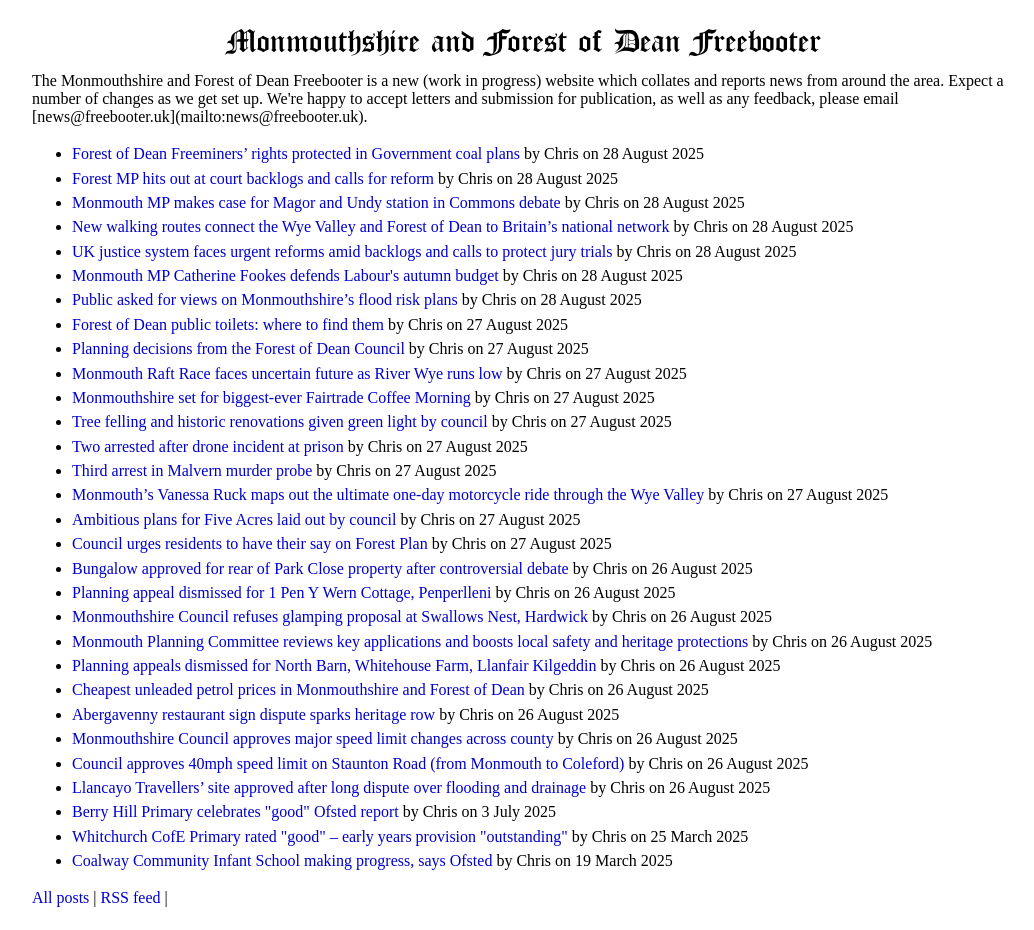
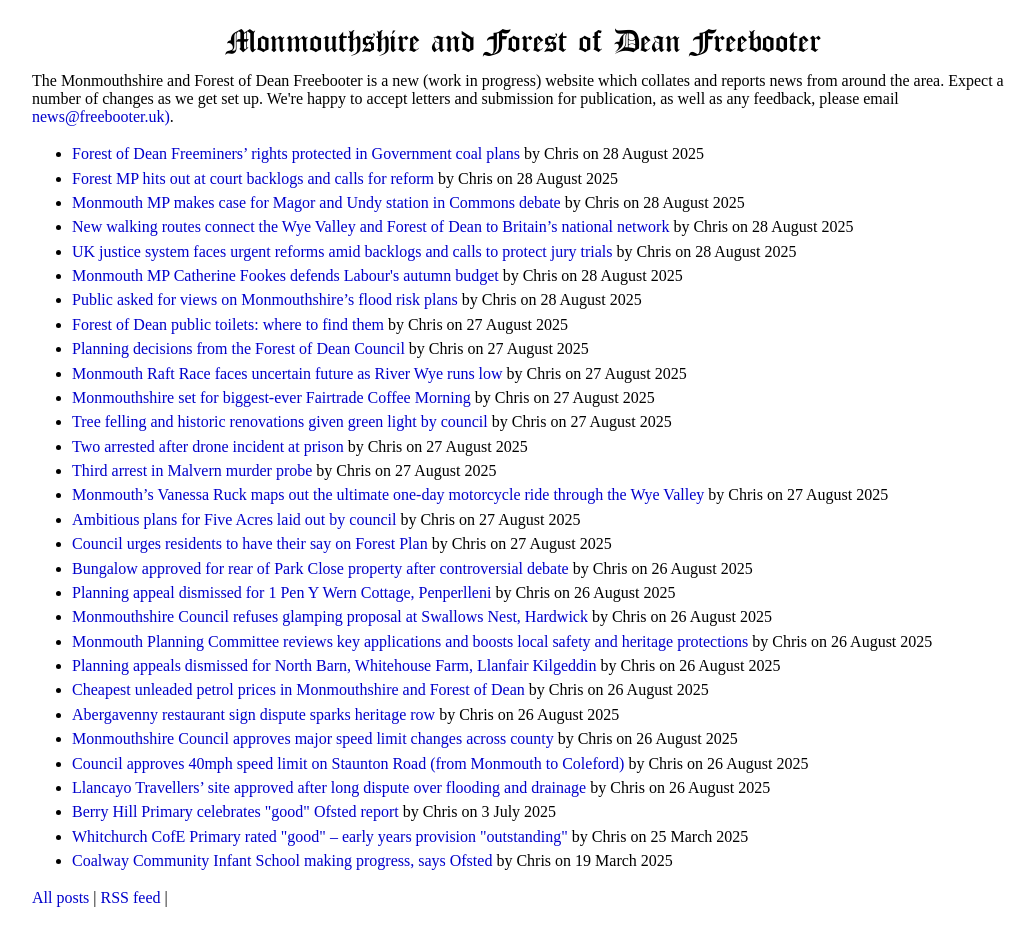
Before and after one commit to chriswere/freebooter, a plain HTML site: page index.html in a window 1280 px wide. Shown: the whole page, without its empty margins (116-1150 px from the left). Drawn offline with Linux system fonts and the light colour scheme.

Commit message:
Pushed by script

```diff
--- a/index.html
+++ b/index.html
@@ -9,7 +9,7 @@
 </head>
 <body>
 <header><a href="/">Monmouthshire and Forest of Dean Freebooter</a></header>
-<p>The Monmouthshire and Forest of Dean Freebooter is a new (work in progress) website which collates and reports news from around the area. Expect a number of changes as we get set up. We're happy to accept letters and submission for publication, as well as any feedback, please email [news@freebooter.uk](mailto:news@freebooter.uk).</p>
+<p>The Monmouthshire and Forest of Dean Freebooter is a new (work in progress) website which collates and reports news from around the area. Expect a number of changes as we get set up. We're happy to accept letters and submission for publication, as well as any feedback, please email <a href="mailto:news@freebooter.uk">news@freebooter.uk)</a>.</p>
 <ul class="postlist">
 <li><a href="posts/forest-of-dean-freeminers’-rights-protected-in-government-coal-plans/">Forest of Dean Freeminers’ rights protected in Government coal plans</a> by Chris on 28 August 2025</li>
 <li><a href="posts/forest-mp-hits-out-at-court-backlogs-and-calls-for-reform/">Forest MP hits out at court backlogs and calls for reform</a> by Chris on 28 August 2025</li>
```
Also changed, not shown: index_template.html (+1 -1 lines).
